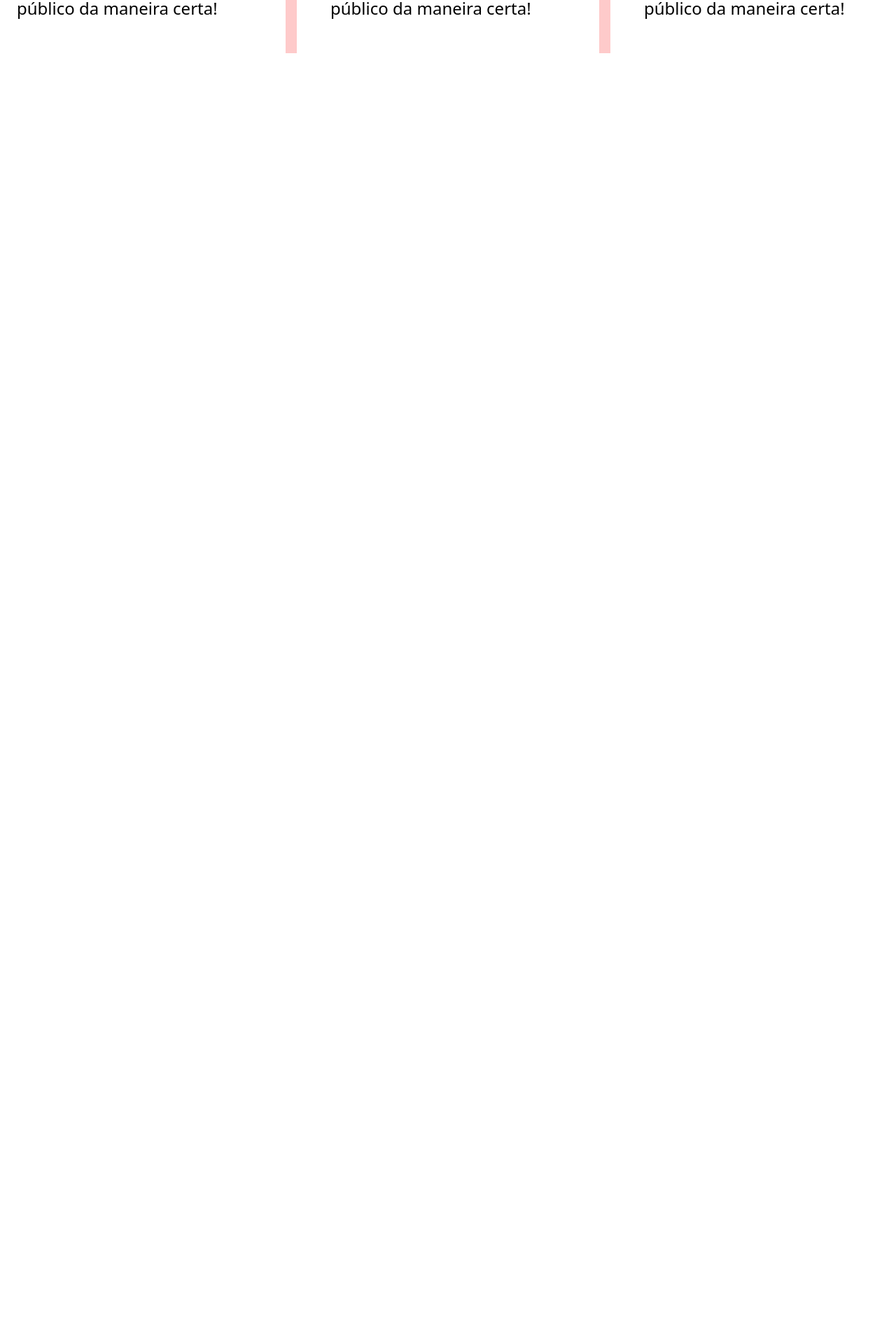
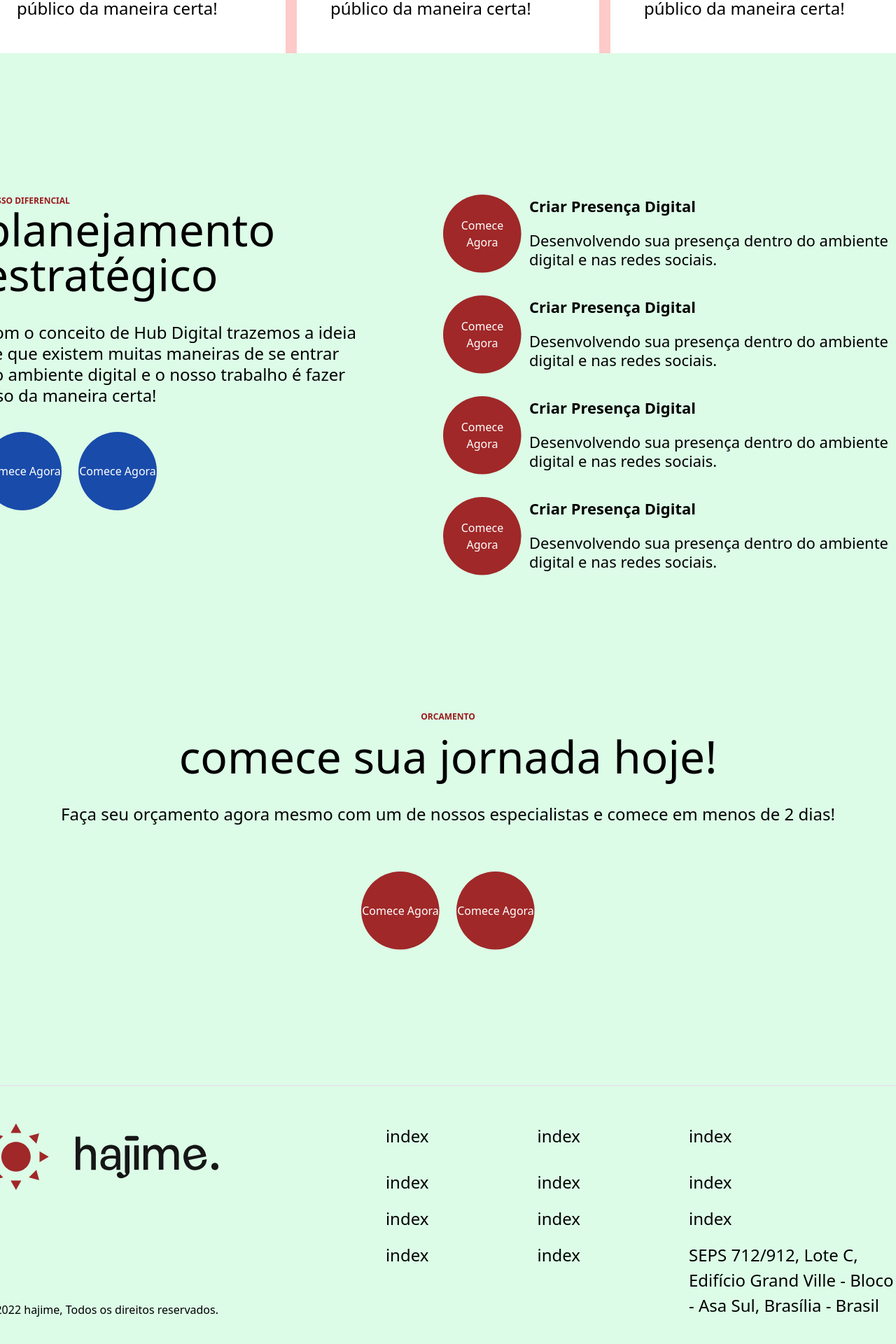
Before and after one commit to RAFILKLDEV/hajime-project, a React (Vite) app: page / in a window 1280 px wide. Shown: the part 2773-4693 px from the top of the page at 70% size. Before the commit the page ends 2849 px from the top, so only its background shows below. Built offline with nearby package versions, Linux system fonts and the light colour scheme.

Commit message:
Terminado estrutura de Layout, começando componentização e ajustes para futura responsividade

```diff
--- a/src/app/app.tsx
+++ b/src/app/app.tsx
@@ -1,6 +1,9 @@
+import { Diferencial } from "components/Diferencial";
+import { Footer } from "components/Footer";
 import { Frame1 } from "components/Frame1";
 import { Header } from "components/Header";
 import { Intro } from "components/Intro";
+import { Orcamento } from "components/Orcamento";
 import { Servicos } from "components/Servicos";
 
 function App() {
@@ -11,6 +14,9 @@ function App() {
         <Intro />
         <Frame1 />
         <Servicos />
+        <Diferencial />
+        <Orcamento />
+        <Footer />
       </div>
     </main>
   );
--- /dev/null
+++ b/src/components/Diferencial.tsx
@@ -0,0 +1,123 @@
+export function Diferencial() {
+  return (
+    <>
+      <div className="flex justify-between mt-[202px] mx-[56px]">
+        <div className="flex flex-col">
+          <div className="font-bold text-red-800 text-[12px]">
+            NOSSO DIFERENCIAL
+          </div>
+          <div className="text-[64px] w-[542px] leading-[64px]">
+            planejamento estratégico
+          </div>
+          <div className="text-[24px] mt-[36px] w-[542px] leading-[30px]">
+            Com o conceito de Hub Digital trazemos a ideia de que existem muitas
+            maneiras de se entrar no ambiente digital e o nosso trabalho é fazer
+            isso da maneira certa!
+          </div>
+          <div className="flex gap-[24px]">
+            <div className="h-[112px] w-[112px] mt-[37px] flex justify-center items-center">
+              <img
+                className="absolute h-[112px] w-[112px] "
+                src="/icons/Ellipse1.svg"
+              />
+              <div className="z-10 text-white text-[16px] text-center">
+                Comece Agora
+              </div>
+            </div>
+            <div className="h-[112px] w-[112px] mt-[37px] flex justify-center items-center">
+              <img
+                className="absolute h-[112px] w-[112px] "
+                src="/icons/Ellipse1.svg"
+              />
+              <div className="z-10 text-white text-[16px] text-center">
+                Comece Agora
+              </div>
+            </div>
+          </div>
+        </div>
+        <div className="flex flex-col gap-[32px]">
+          <div className="flex gap-[28px] w-[654px]">
+            <div className="h-[112px] w-[112px] flex justify-center items-center">
+              <img
+                className="absolute h-[112px] w-[112px] "
+                src="/icons/Ellipse2.svg"
+              />
+              <div className="z-10 text-white text-[16px] text-center">
+                Comece Agora
+              </div>
+            </div>
+            <div className="">
+              <div className="font-bold text-[22px]">
+                Criar Presença Digital
+              </div>
+              <div className="mt-[19px] text-[22px] leading-[27px] ">
+                Desenvolvendo sua presença dentro do ambiente digital e nas
+                redes sociais.
+              </div>
+            </div>
+          </div>
+          <div className="flex gap-[28px] w-[654px]">
+            <div className="h-[112px] w-[112px] flex justify-center items-center">
+              <img
+                className="absolute h-[112px] w-[112px] "
+                src="/icons/Ellipse2.svg"
+              />
+              <div className="z-10 text-white text-[16px] text-center">
+                Comece Agora
+              </div>
+            </div>
+            <div className="">
+              <div className="font-bold text-[22px]">
+                Criar Presença Digital
+              </div>
+              <div className="mt-[19px] text-[22px] leading-[27px] ">
+                Desenvolvendo sua presença dentro do ambiente digital e nas
+                redes sociais.
+              </div>
+            </div>
+          </div>
+          <div className="flex gap-[28px] w-[654px]">
+            <div className="h-[112px] w-[112px] flex justify-center items-center">
+              <img
+                className="absolute h-[112px] w-[112px] "
+                src="/icons/Ellipse2.svg"
+              />
+              <div className="z-10 text-white text-[16px] text-center">
+                Comece Agora
+              </div>
+            </div>
+            <div className="">
+              <div className="font-bold text-[22px]">
+                Criar Presença Digital
+              </div>
+              <div className="mt-[19px] text-[22px] leading-[27px] ">
+                Desenvolvendo sua presença dentro do ambiente digital e nas
+                redes sociais.
+              </div>
+            </div>
+          </div>
+          <div className="flex gap-[28px] w-[654px]">
+            <div className="h-[112px] w-[112px] flex justify-center items-center">
+              <img
+                className="absolute h-[112px] w-[112px] "
+                src="/icons/Ellipse2.svg"
+              />
+              <div className="z-10 text-white text-[16px] text-center">
+                Comece Agora
+              </div>
+            </div>
+            <div className="">
+              <div className="font-bold text-[22px]">
+                Criar Presença Digital
+              </div>
+              <div className="mt-[19px] text-[22px] leading-[27px] ">
+                Desenvolvendo sua presença dentro do ambiente digital e nas
+                redes sociais.
+              </div>
+            </div>
+          </div>
+        </div>
+      </div>
+    </>
+  );
+}
--- /dev/null
+++ b/src/components/Footer.tsx
@@ -0,0 +1,38 @@
+export function Footer() {
+  return (
+    <>
+      <div className="flex justify-between mt-[53px] mx-[56px] mb-[160px]">
+        <div className="flex flex-col justify-between gap-[155px]">
+          <img src="/icons/Frame.svg" />
+          <div>© 2022 hajime, Todos os direitos reservados. </div>
+        </div>
+        <div className="flex gap-[155px] text-[24px]">
+          <div className="flex flex-col gap-[30px]">
+            <div>index</div>
+            <div className="flex flex-col gap-[16px]">
+              <div>index</div>
+              <div>index</div>
+              <div>index</div>
+            </div>
+          </div>
+          <div className="flex flex-col gap-[30px]">
+            <div>index</div>
+            <div className="flex flex-col gap-[16px]">
+              <div>index</div>
+              <div>index</div>
+              <div>index</div>
+            </div>
+          </div>
+          <div className="flex flex-col gap-[30px]">
+            <div>index</div>
+            <div className="flex flex-col gap-[16px]">
+              <div>index</div>
+              <div>index</div>
+              <div className="w-[320px]">SEPS 712/912, Lote C, Edifício Grand Ville - Bloco A - Asa Sul, Brasília - Brasil</div>
+            </div>
+          </div>
+        </div>
+      </div>
+    </>
+  );
+}
--- /dev/null
+++ b/src/components/Orcamento.tsx
@@ -0,0 +1,37 @@
+export function Orcamento() {
+  return (
+    <>
+      <div className="flex flex-col items-center mx-[56px] mt-[193px]">
+        <div className="font-bold text-red-800 text-[12px]">ORCAMENTO</div>
+        <div className="font-bol text-[64px] mt-[16px] leading-[64px]">
+          comece sua jornada hoje!
+        </div>
+        <div className="font-bol text-[24px] mt-[32px]">
+          Faça seu orçamento agora mesmo com um de nossos especialistas e comece
+          em menos de 2 dias!
+        </div>
+        <div className="flex gap-[24px] mt-[64px]">
+          <div className="h-[112px] w-[112px] flex justify-center items-center">
+            <img
+              className="absolute h-[112px] w-[112px] "
+              src="/icons/Ellipse2.svg"
+            />
+            <div className="z-10 text-white text-[16px] text-center">
+              Comece Agora
+            </div>
+          </div>
+          <div className="h-[112px] w-[112px] flex justify-center items-center">
+            <img
+              className="absolute h-[112px] w-[112px] "
+              src="/icons/Ellipse2.svg"
+            />
+            <div className="z-10 text-white text-[16px] text-center">
+              Comece Agora
+            </div>
+          </div>
+        </div>
+        <div className="border-[1px] mt-[193px] border-gray-200 w-full"> </div>
+      </div>
+    </>
+  );
+}
```
Also changed, not shown: public/icons/Ellipse2.svg (added).
